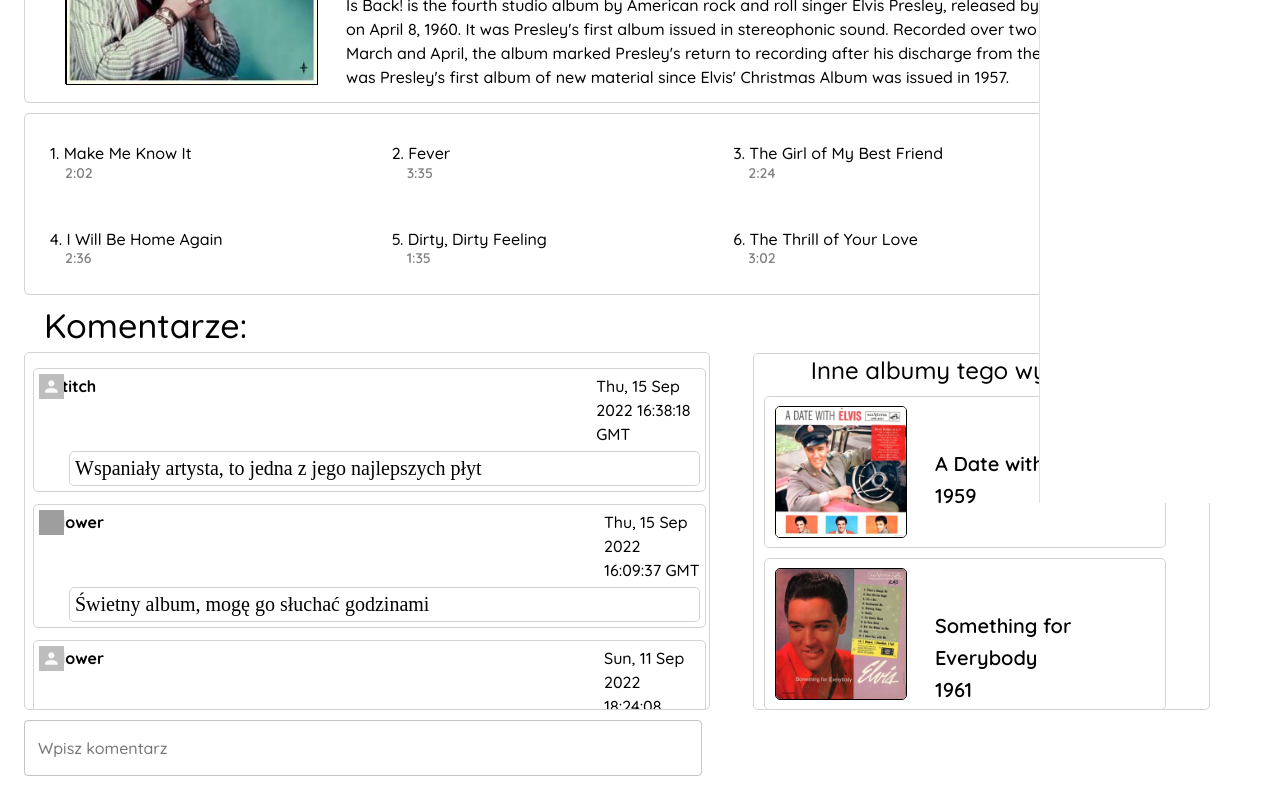
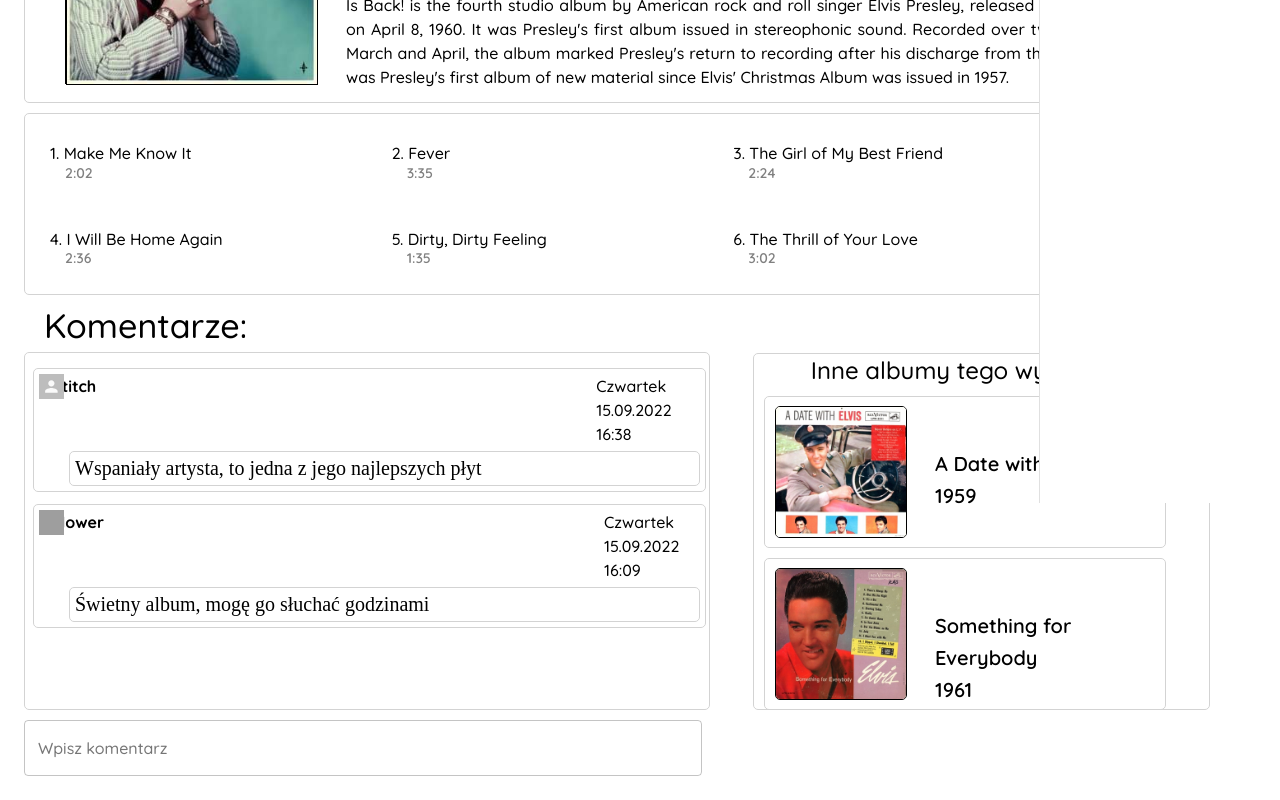
Before and after one commit to KorneliaGrygo/Vinyl.UI, a React (Create React App) app: page /albums/details/1 in a window 1280 px wide. Shown: the part 297-1097 px from the top of the page. Built offline with nearby package versions, Linux system fonts and the light colour scheme; data requests are answered from the project's data file; grey boxes are pictures that could not be loaded.

Commit message:
Dodana rola admina, usuwanie komenatrzy, poprawki stylistyczne

```diff
--- a/data/db.json
+++ b/data/db.json
@@ -2,13 +2,14 @@
   "users": [
     {
       "id": 1,
-      "email": "maja@o2.pl",
+      "email": "maja@email.com",
       "nick": "blues.girl",
       "gender": "kobieta",
       "phone": "123456789",
       "description": "Hi. My name is Maja. I like blues and country music.",
       "password": "password",
-      "avatar": "https://www.gdyniabluesfestival.eu/wp-content/uploads/Blues_brothers.png"
+      "avatar": "https://www.gdyniabluesfestival.eu/wp-content/uploads/Blues_brothers.png",
+      "role": "user"
     },
     {
       "id": 2,
@@ -18,7 +19,8 @@
       "phone": "456789123",
       "description": "Hi. I'm Anastasia. I love rock music.",
       "password": "password",
-      "avatar": "https://store.playstation.com/store/api/chihiro/00_09_000/container/BG/en/99/EP8802-CUSA02901_00-AV00000000000013/0/image?_version=00_09_000&platform=chihiro&bg_color=000000&opacity=100&w=360&h=360"
+      "avatar": "https://store.playstation.com/store/api/chihiro/00_09_000/container/BG/en/99/EP8802-CUSA02901_00-AV00000000000013/0/image?_version=00_09_000&platform=chihiro&bg_color=000000&opacity=100&w=360&h=360",
+      "role": "user"
     },
     {
       "id": 3,
@@ -28,7 +30,8 @@
       "phone": "789123456",
       "description": "Hello. I'm Max and I love Elvis Presley.",
       "password": "password",
-      "avatar": ""
+      "avatar": "",
+      "role": "user"
     },
     {
       "id": 4,
@@ -38,7 +41,18 @@
       "phone": "321321321",
       "description": "Hello. I'm Kornelia. I love animals and good music.",
       "password": "password",
-      "avatar": ""
+      "avatar": "",
+      "role": "user"
+    },
+    {
+      "id": 5,
+      "email": "admin@email.com",
+      "nick": "admin",
+      "gender": "kobieta",
+      "phone": "123123123",
+      "password": "password",
+      "description": "administrator",
+      "role": "admin"
     }
   ],
   "albums": [
@@ -750,11 +764,6 @@
       "userId": 1
     },
     {
-      "id": 4,
-      "albumId": "1",
-      "userId": 2
-    },
-    {
       "albumId": "1",
       "userId": 3,
       "id": 5
@@ -768,27 +777,14 @@
       "albumId": "11",
       "userId": 4,
       "id": 7
-    }
-  ],
-  "albumComments": [
-    {
-      "albumId": "1",
-      "userId": 1,
-      "nickName": "blues.girl",
-      "comment": "Według mnie jest to najlepszy album Evlisa",
-      "avatar": "https://www.gdyniabluesfestival.eu/wp-content/uploads/Blues_brothers.png",
-      "date": "Sun, 11 Sep 2022 18:21:14 GMT",
-      "id": 1
     },
     {
       "albumId": "1",
       "userId": 2,
-      "nickName": "flower",
-      "comment": "Chuja się tam znasz typiaro",
-      "avatar": "",
-      "date": "Sun, 11 Sep 2022 18:24:08 GMT",
-      "id": 2
-    },
+      "id": 8
+    }
+  ],
+  "albumComments": [
     {
       "albumId": "1",
       "userId": 2,
--- a/src/components/AlbumDetails.js
+++ b/src/components/AlbumDetails.js
@@ -13,7 +13,8 @@
     handleAddNewComentToAlbum,
     handleAddToFavorites,
     handleDeleteFromFavorites,
-    handleGetBandsAlbums
+    handleGetBandsAlbums,
+    handleDeleteInvalidComment
 } from '../hooks/useAxios';
 import { makeStyles } from "@material-ui/styles";
 import SongList from './SongList';
@@ -62,7 +63,8 @@
             fontSize: '24px',
             marginLeft: '280px',
             marginTop: "-260px",
-            width: '800px'
+            width: '800px',
+            textAlign:'justify'
         },
         songsWrapper: {
             display: "grid",
@@ -86,8 +88,9 @@
             gridColumnEnd: "3"
         },
         favorite: {
-            marginLeft: "930px",
-            marginTop: "-250px"
+            position:"relative",
+            top:"-260px",
+            right:'-1300px'
         },
         addComment: {
             width: "55%",
@@ -104,7 +107,6 @@
 
 export default function AlbumDetails() {
 
-    debugger;
     const classes = useStyles();
     const { albumId } = useParams();
     const { user } = useAuthContext();
@@ -142,7 +144,6 @@
         const controller = abortController.current;
         const fetchAlbum = async () => {
             let album = await handleGetAlbumById(albumId);
-            debugger;
             if(album){
                 setAlbum(album);
                 const bandsAl = await handleGetBandsAlbums(album.band);
@@ -213,16 +214,19 @@
                                 </Typography>
                                 <Typography>
                                     <strong>O albumie: </strong> {album.desc}
+
+
                                 </Typography>
 
-                                {user?.id && <div className={classes.favorite} onClick={handleAddOrDeleteFromFavorites}>
+                            </div>
+
+                        </div>
+
+                    </div>
+                    {user?.id && <div className={classes.favorite} onClick={handleAddOrDeleteFromFavorites}>
                                     {isFavorite ?
                                         <FavoriteIcon fontSize='large' /> : <FavoriteBorderIcon fontSize='large' />}
                                 </div>}
-                            </div>
-                        </div>
-
-                    </div>
                     <div className={classes.songsList}>
                         <div className={classes.songsWrapper}>
                             <SongList songs={album.songs} />
@@ -235,7 +239,10 @@
                             Komentarze:
                         </Typography>
                         <div className={classes.commentSection} >
-                            <CommentSection comments={comments} />
+                            <CommentSection comments={comments}
+                             handleDeleteInvalidComment = {handleDeleteInvalidComment}
+                             shouldRefresh = {setRefhresh}
+                             />
                         </div>
                         <RecommendedAlbums bandsAlbums={bandsAlbums?.filter(album => album.id != albumId)}/>
                     </div>
--- a/src/components/CommentSection.js
+++ b/src/components/CommentSection.js
@@ -3,39 +3,41 @@
 import { makeStyles } from '@material-ui/styles';
 import React from 'react'
 import { useHistory } from 'react-router-dom/cjs/react-router-dom.min';
+import DeleteIcon from '@material-ui/icons/Delete';
+import useAuthContext from '../hooks/useAuthContext';
 
 
-const useStyles = makeStyles(theme =>{
+const useStyles = makeStyles(theme => {
     return {
-        wrapper:{
-            marginLeft:"5px",
-            padding:'5px',
-            marginTop:'12px',
-            border:'1px solid lightgray',
-            borderRadius:'5px'
+        wrapper: {
+            marginLeft: "5px",
+            padding: '5px',
+            marginTop: '12px',
+            border: '1px solid lightgray',
+            borderRadius: '5px'
         },
-        avatar:{
-            height:"25px",
-            width:"25px",
-            cursor:"pointer"
+        avatar: {
+            height: "25px",
+            width: "25px",
+            cursor: "pointer"
         },
-        userDetails:{
-            display:"grid",
-            gridTemplateColumns:"auto auto auto",
-            borderRadius:'5px'
+        userDetails: {
+            display: "grid",
+            gridTemplateColumns: "auto auto auto",
+            borderRadius: '5px'
         },
-        gridItem:{
-            marginLeft:"-10px"
+        gridItem: {
+            marginLeft: "-10px"
         },
-        date:{
-            marginLeft:"500px"
+        date: {
+            marginLeft: "500px"
         },
-        commentItSelf:{
-            marginLeft:"30px",
-            padding:'5px',
-            marginTop:'5px',
-            border:'1px solid lightgray',
-            borderRadius:'5px',
+        commentItSelf: {
+            marginLeft: "30px",
+            padding: '5px',
+            marginTop: '5px',
+            border: '1px solid lightgray',
+            borderRadius: '5px',
             fontSize: "20px"
         }
     }
@@ -43,6 +45,44 @@
 export default function CommentSection(props) {
     const classes = useStyles();
     const history = useHistory();
+    const { user } = useAuthContext()
+
+    const handleDeleteCommentByAdmin = async (comment) => {
+        const status =  await props.handleDeleteInvalidComment(comment);
+        if(status === 200){
+            props.shouldRefresh();
+        }
+    }
+    const formatDate = (date) => {
+        let dateToDate = new Date(date);
+        let day = dateToDate.getDate().toString();
+        let month = dateToDate.getMonth() + 1;
+        let year = dateToDate.getFullYear();
+        let hours = dateToDate.getHours().toString();
+        let minutes = dateToDate.getMinutes().toString();
+        let dayOfWeek = date.slice(0, 3); // mozna uzyc getDay i wybrac inaczej dni, ale juz tak zrobilam
+
+        return `${formatDay(dayOfWeek)} ${day.length === 1 ? "0" + day : day}.${month.toString().length === 1 ? "0" + month : month}.${year} ${hours.length === 1 ? "0" + hours : hours}:${minutes.length === 1 ? "0" + minutes : minutes}`;
+    }
+    const formatDay = (day) => {
+        switch (day) {
+            case "Sun":
+                return "Niedziela";
+            case "Mon":
+                return "Poniedziałek"
+            case "Tue":
+                return "Wtorek"
+            case "Wed":
+                return "Środa"
+            case "Thu":
+                return "Czwartek"
+            case "Fri":
+                return "Piątek"
+            case "Sat":
+                return "Sobota"
+        }
+    }
+
     return (
         <>
             {props.comments && props.comments.map(comment => (
@@ -52,13 +92,26 @@
                             variant='square'
                             className={classes.avatar}
                             src={comment.avatar}
-                        onClick={()=>history.push(`/profil/${comment.userId}`)}
+                            onClick={() => history.push(`/profil/${comment.userId}`)}
                         >
                         </Avatar>
                         <Typography className={classes.gridItem}>
                             <strong>{comment.nickName} </strong>
                         </Typography>
-                    <Typography className={classes.date}> {comment.date} </Typography>
+                        <Typography className={classes.date}> {formatDate(comment.date)}
+                            {user?.role === "admin" &&
+                                <DeleteIcon
+                                    style={{
+                                        marginLeft: '20px',
+                                        marginTop: '3px'
+                                    }}
+                                    onClick={() => handleDeleteCommentByAdmin(comment)}
+
+
+                                />} </Typography>
+
+
+
                     </div>
                     <div className={classes.commentItSelf}>
                         {comment.comment}
@@ -68,7 +121,7 @@
             {
                 !props.comments && (
                     <Typography style={{
-                    textAlign:'center'
+                        textAlign: 'center'
                     }}>
                         Brak komentarzy
                     </Typography>
--- a/src/context/AuthContext.js
+++ b/src/context/AuthContext.js
@@ -9,6 +9,7 @@
     gender: null,
     phone: null,
     description: null,
+    role:null
 }
 
 export const AuthContext = createContext();
--- a/src/hooks/useAxios.js
+++ b/src/hooks/useAxios.js
@@ -29,7 +29,6 @@
 }
 
 export const handleSearchResults = async (type, phrase) => {
-    debugger;
     let response;
     switch (type) {
         case "albums":
@@ -96,6 +95,13 @@
     return response.data;
 }
 
+export const handleDeleteInvalidComment = async (comment) => {
+    const response = await axiosInstance.patch(`albumComments/${comment.id}`,{
+        comment: "Komentarz został usunięty przez administratora, ponieważ zawierał niewłaściwe treści"
+    })
+    return response.status;
+}
+
 
 
 
```
Lines whose indentation alone changed are shown as unchanged.
